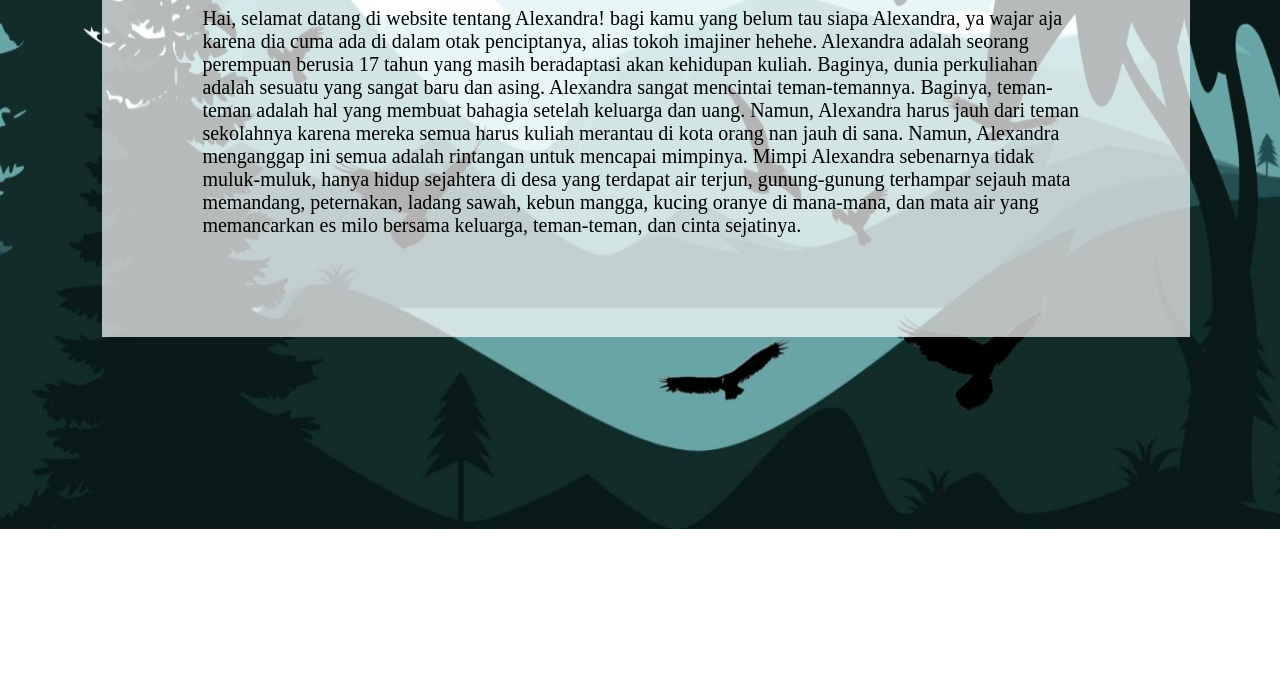
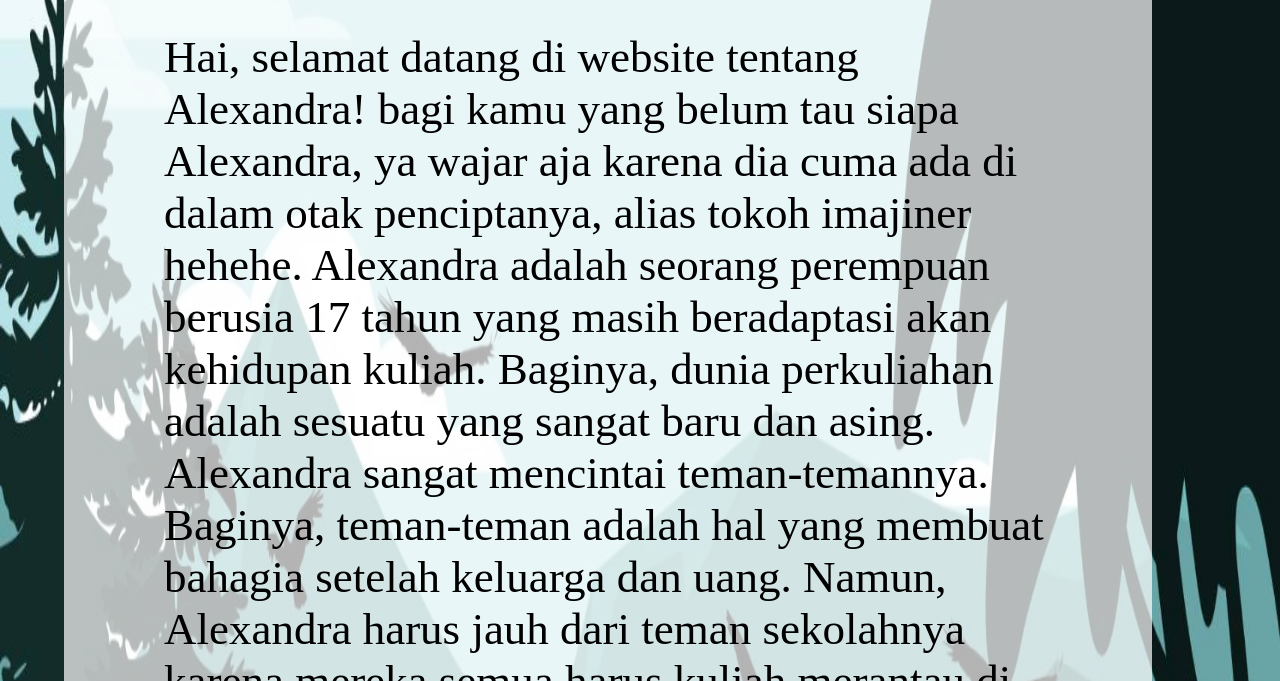
Before and after one commit to annisaarrz/monyet, a plain HTML site: page index.html in a window 1280 px wide. Shown: the part 419-1100 px from the top of the page. Before the commit the page ends 948 px from the top, so only its background shows below. Drawn offline with Linux system fonts and the light colour scheme; a web font is replaced by a local one.

Commit message:
Update cssdtpi.css

```diff
--- a/cssdtpi.css
+++ b/cssdtpi.css
@@ -23,11 +23,11 @@ nav{
 }
 .home{
 	background-color: rgba(255, 255, 255, 0.7);
-	font-size: 20px;
+	font-size: 45px;
 	width: 85%;
   	height: 100%;
   	padding: 100px;
-  	margin: 20% 8% 15%;
+  	margin: 15% 5% 15%;
 }
 
 #logo{
```
